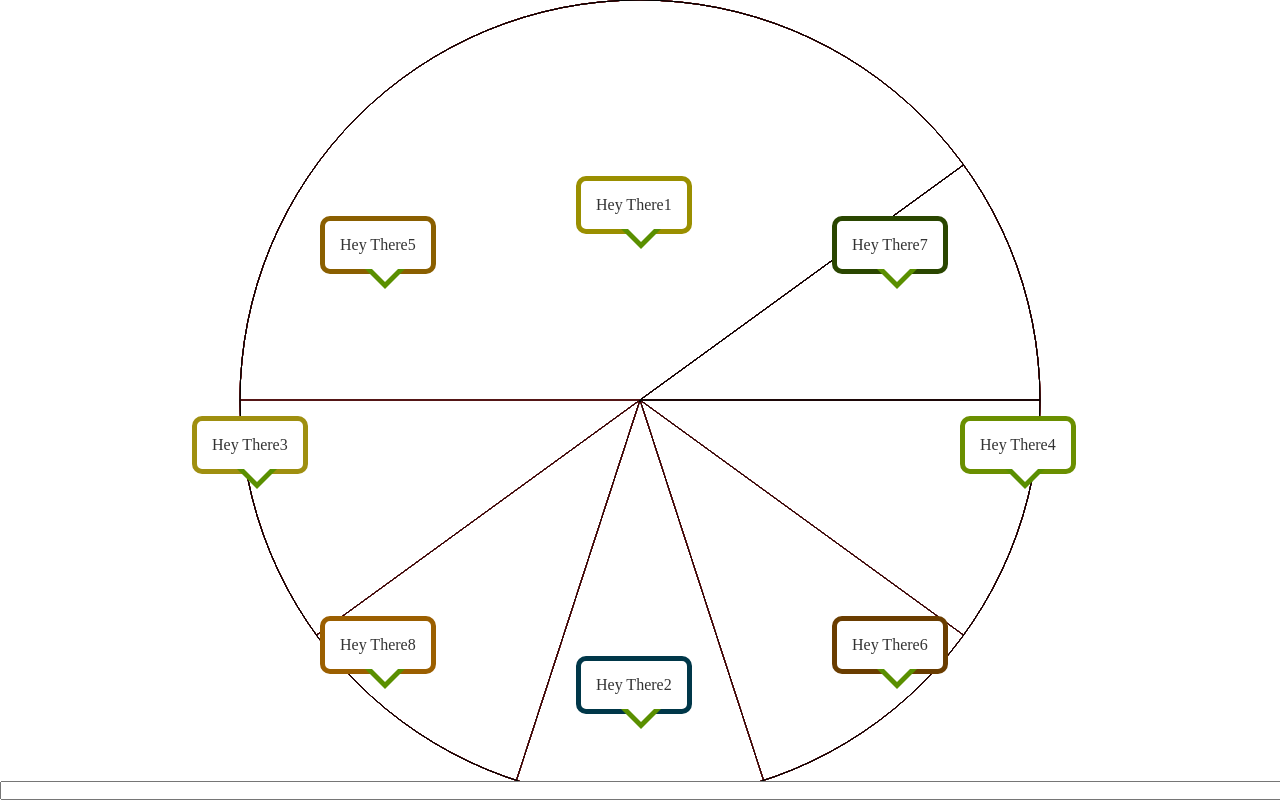
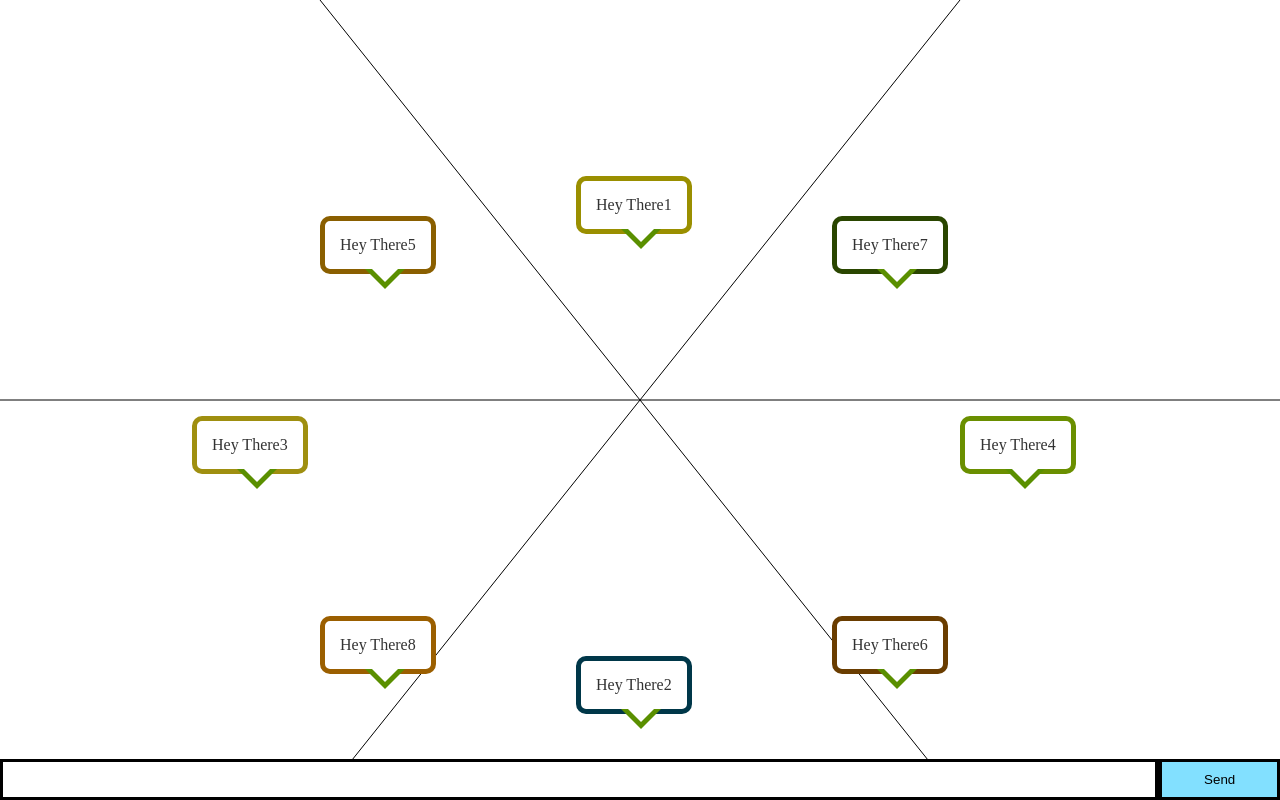
Before and after one commit to hermes-messenger/main, a website: page index.html in a window 1280 px wide. Drawn offline with nearby package versions, Linux system fonts and the light colour scheme; no server answers.

Commit message:
added fancy text box

```diff
--- a/index.html
+++ b/index.html
@@ -8,10 +8,14 @@
     <link rel="stylesheet" type="text/css" href="style.css">
 
     <style>
-        * { margin: 0px; padding: 0px; }
+        * { margin: 0px; padding: 0px; box-sizing: border-box;}
         html, body { width: 90%; height: 90%; }
         canvas { display:block; }
-        #input_text {position:fixed;bottom:0px;width:100%; text-align:center;}
+        #input_bar { background: #000; padding:3px; position:fixed; bottom:0; width:100%;}
+        #input_text {position:fixed;bottom:0px; border:0; padding:10px;
+            width:90%; margin-right: 0.5%; margin-bottom: 3px;}
+        button { width: 9%; background: rgb(130,224,255); border:none;
+            padding:10px;margin-left:auto; marigin-right:0; display:block;}
     </style>
 </head>
 <body>
@@ -19,9 +23,14 @@
     <script type="text/javascript">
         var canvas = document.getElementById("messenger");
         setCanvas(canvas);
-        setTodrawLogans();
+        setTodrawMannys();
     </script>
-    <input id="input_text" type="text" onkeypress="sendMessege(event);">
+    <div id="input_bar">
+    <input id="input_text" type="text" onkeypress="sendMessage(event);">
+        <button onclick="
+        var a = {keyCode:13};
+        sendMessage(a);">Send</button>
+    </div>
 
     <div class="user1"><p class="triangle-border">Hey There1<p></div>
     <div class="user2"><p class="triangle-border">Hey There2<p></div>
--- a/index.js
+++ b/index.js
@@ -126,22 +126,23 @@ function drawSections(num) {
     ctx.stroke();
 }
 
-var messegeToSend = "";
-function sendMessege(event){
+var MessageToSend = "";
+function sendMessage(event){
 	if (event.keyCode == 13){
-		messegeToSend = document.getElementById('input_text').value;
-		if(messegeToSend != ""){
+        console.log('send');
+		MessageToSend = document.getElementById('input_text').value;
+		if(MessageToSend != ""){
 			document.getElementById('input_text').value = "";
-			socket.emit('sendMessege', messegeToSend);
+			socket.emit('sendMessage', MessageToSend);
 		}
 	}
 }
 
-socket.on('whateverServerMessege', onBlahBlah);
-socket.on('addMessege', onAddMessage);
+socket.on('whateverServerMessage', onBlahBlah);
+socket.on('addMessage', onAddMessage);
 
 function onBlahBlah(dataFromServer){
-	var name = prompt(dataFromServer.messege, "");
+	var name = prompt(dataFromServer.Message, "");
 	if (name != null) {
 	    socket.emit('userInitialized', name);
 	}
@@ -151,20 +152,20 @@ function onBlahBlah(dataFromServer){
 }
 
 // Class for Messegs
-function Messege(user, messege){
+function Message(user, Message){
 	this.user = user;
-	this.messege = messege;
+	this.Message = Message;
 }
 
-var messeges = [];
+var Messages = [];
 function onAddMessage(newMessage){
 	ctx.clearRect(0, 0, canvas.width, canvas.height);
 	switch(whoToDraw){
 		case("Manny"): mannyDraw(); break;
 		case("Logan"): drawSections(numUsers); break;
 	}
-	messeges.unshift(new Messege(newMessage.user, newMessage.messege));
-	for (var i = messeges.length - 1; i >= 0; i--) {
-		ctx.fillText(messeges[i].user + ": " + messeges[i].messege, 10, .9*canvas.height - i*25);
+	Messages.unshift(new Message(newMessage.user, newMessage.Message));
+	for (var i = Messages.length - 1; i >= 0; i--) {
+		ctx.fillText(Messages[i].user + ": " + Messages[i].Message, 10, .9*canvas.height - i*25);
 	}
 }
```
Also changed, not shown: suggestedFix_index.html (+1 -1 lines).
